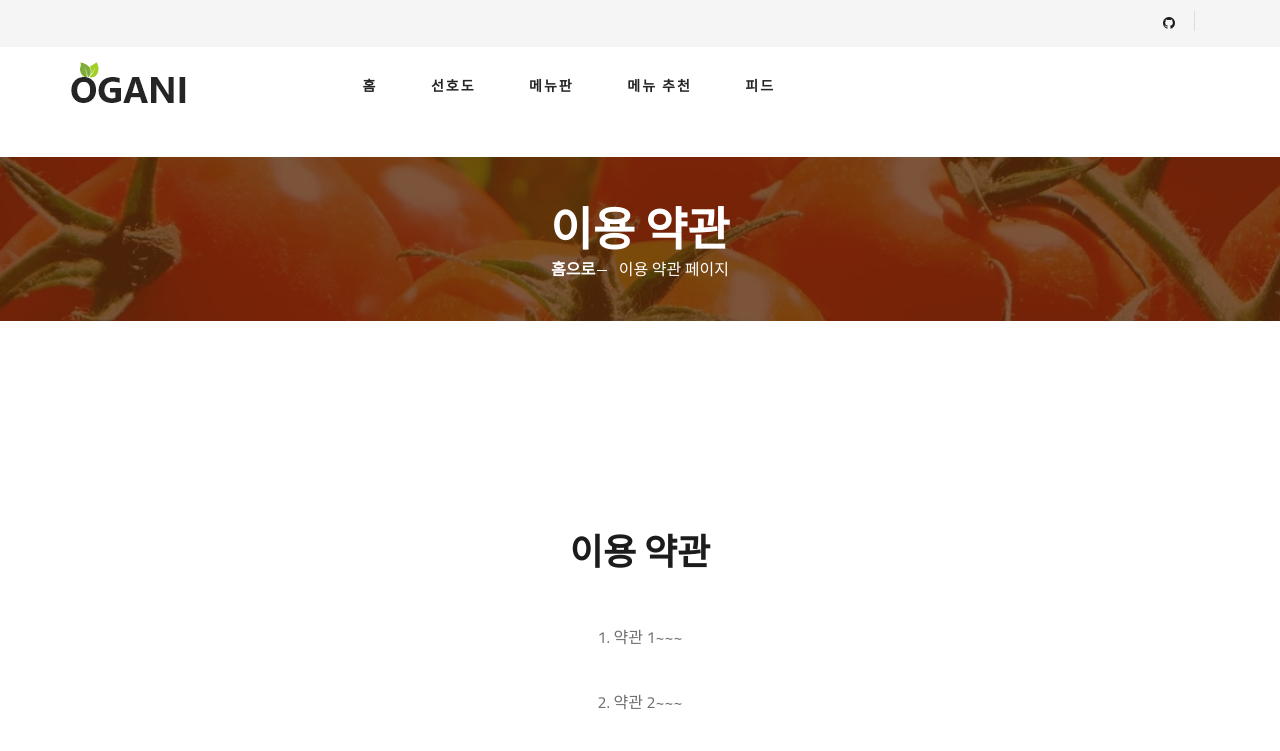
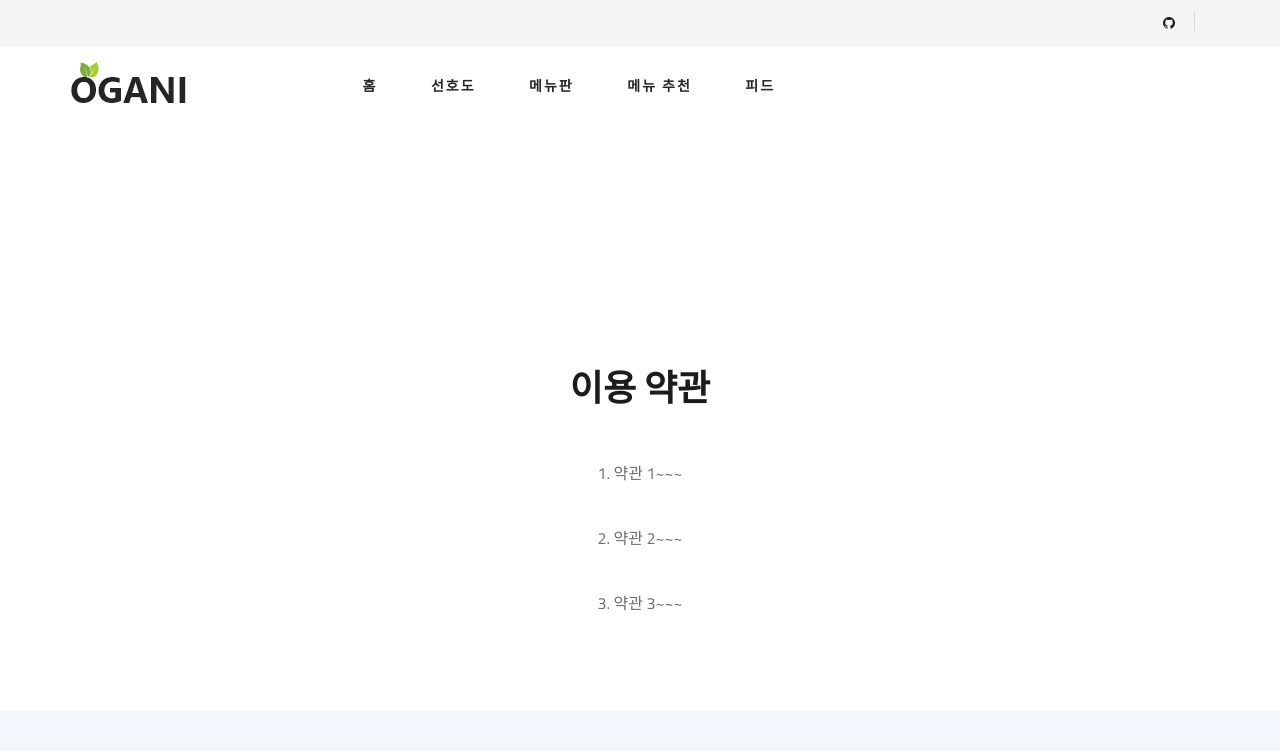
Before and after one commit to Final-Project-mechu/front-end, a plain HTML site: page terms.html in a window 1280 px wide. Shown: the top 751 px of the page. Drawn offline with Linux system fonts and the light colour scheme.

Commit message:
이용 약관 페이지에서도 중앙 이미지 제거

```diff
--- a/terms.html
+++ b/terms.html
@@ -199,25 +199,6 @@
       </div>
     </section>
     <!-- Hero Section End -->
-
-    <!-- Breadcrumb Section Begin -->
-    <section class="breadcrumb-section set-bg" data-setbg="img/breadcrumb.jpg">
-      <div class="container">
-        <div class="row">
-          <div class="col-lg-12 text-center">
-            <div class="breadcrumb__text">
-              <h2>이용 약관</h2>
-              <div class="breadcrumb__option">
-                <a href="./index.html">홈으로</a>
-                <span>이용 약관 페이지</span>
-              </div>
-            </div>
-          </div>
-        </div>
-      </div>
-    </section>
-    <!-- Breadcrumb Section End -->
-
     <!-- Contact Section Begin -->
     <section class="contact spad">
       <div class="container">
```
